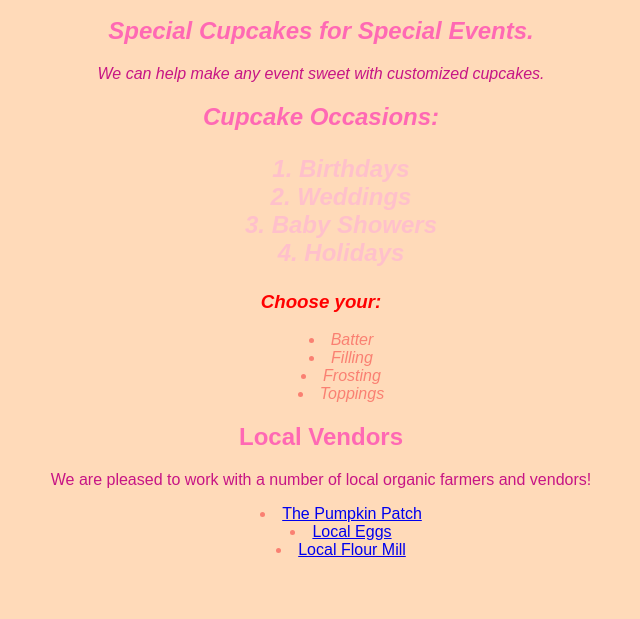
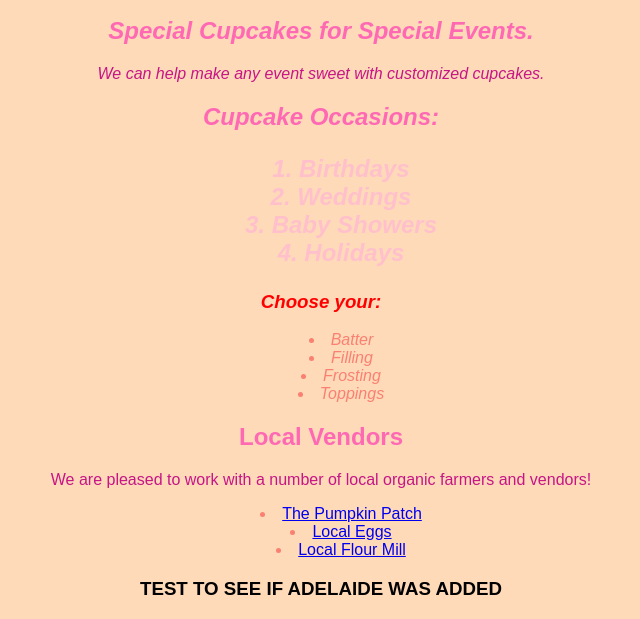
Before and after one commit to adiainthesky/Cupcake, a plain HTML site: page cupcake_shop.html in a window 1280 px wide. Shown: the part 1977-2596 px from the top of the page, without its empty margins (319-959 px from the left). Before the commit the page ends 2552 px from the top, so only its background shows below. Drawn offline with Linux system fonts and the light colour scheme.

Commit message:
add test line

```diff
--- a/cupcake_shop.html
+++ b/cupcake_shop.html
@@ -69,5 +69,6 @@
         <li><a href="https:www.cairnspring.com">Local Flour Mill</a></li>
       </ul>
 
+  <h3>TEST TO SEE IF ADELAIDE WAS ADDED</h3>
 </body>
 </html>
```
